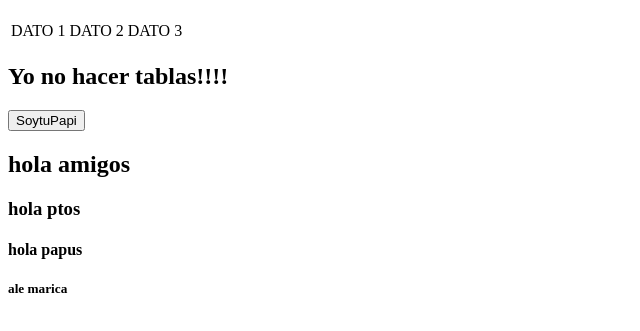
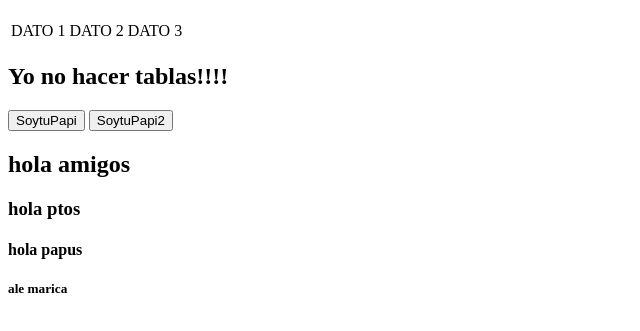
Before and after one commit to taylorwebk/ghfs, a plain HTML site: page index.html in a window 1280 px wide. Shown: the part 61-392 px from the top of the page, without its empty margins (0-640 px from the left). Drawn offline with Linux system fonts and the light colour scheme.

Commit message:
oso sube cambios

```diff
--- a/index.html
+++ b/index.html
@@ -17,6 +17,7 @@
   </table>
   <h2>Yo no hacer tablas!!!!</h2>
   <button id="btn">SoytuPapi</button>
+  <button id="btn">SoytuPapi2</button>
 
   			<h2>hola amigos</h2>
   			<h3>hola ptos</h3>
```
